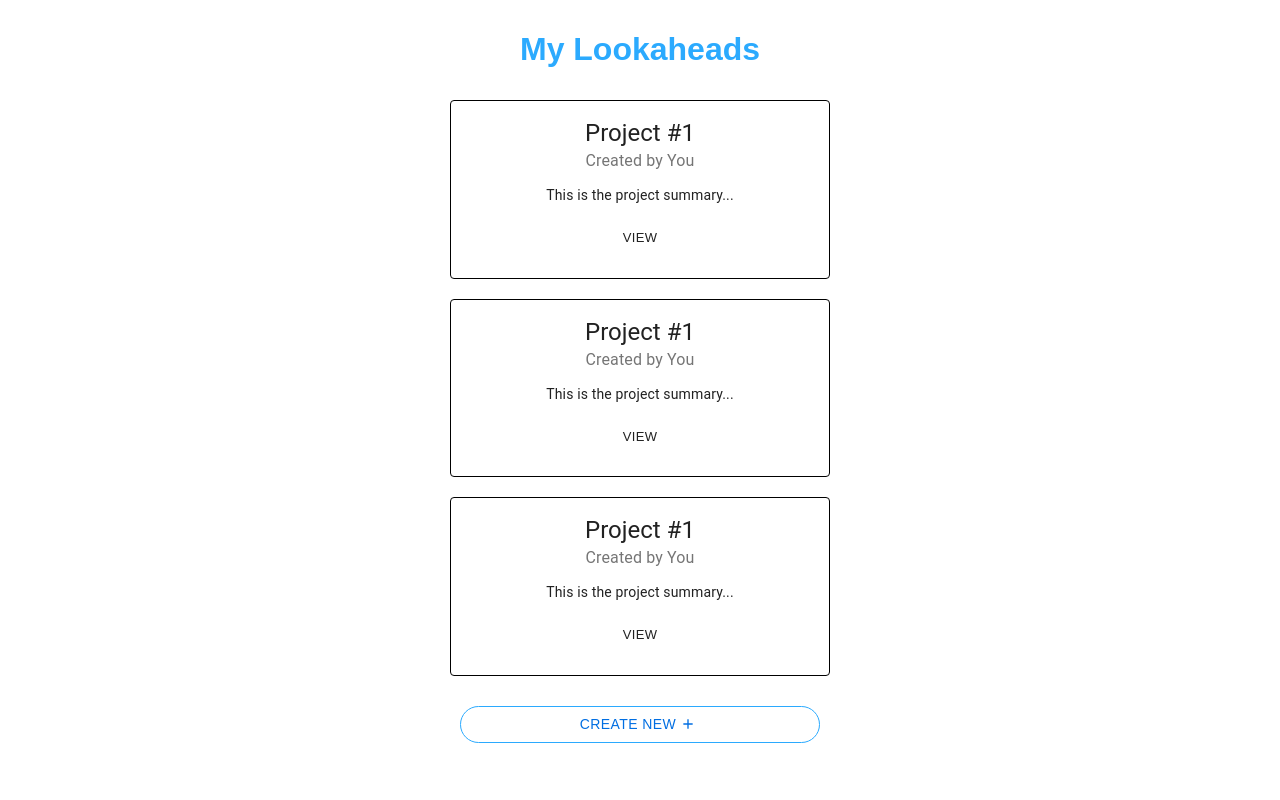
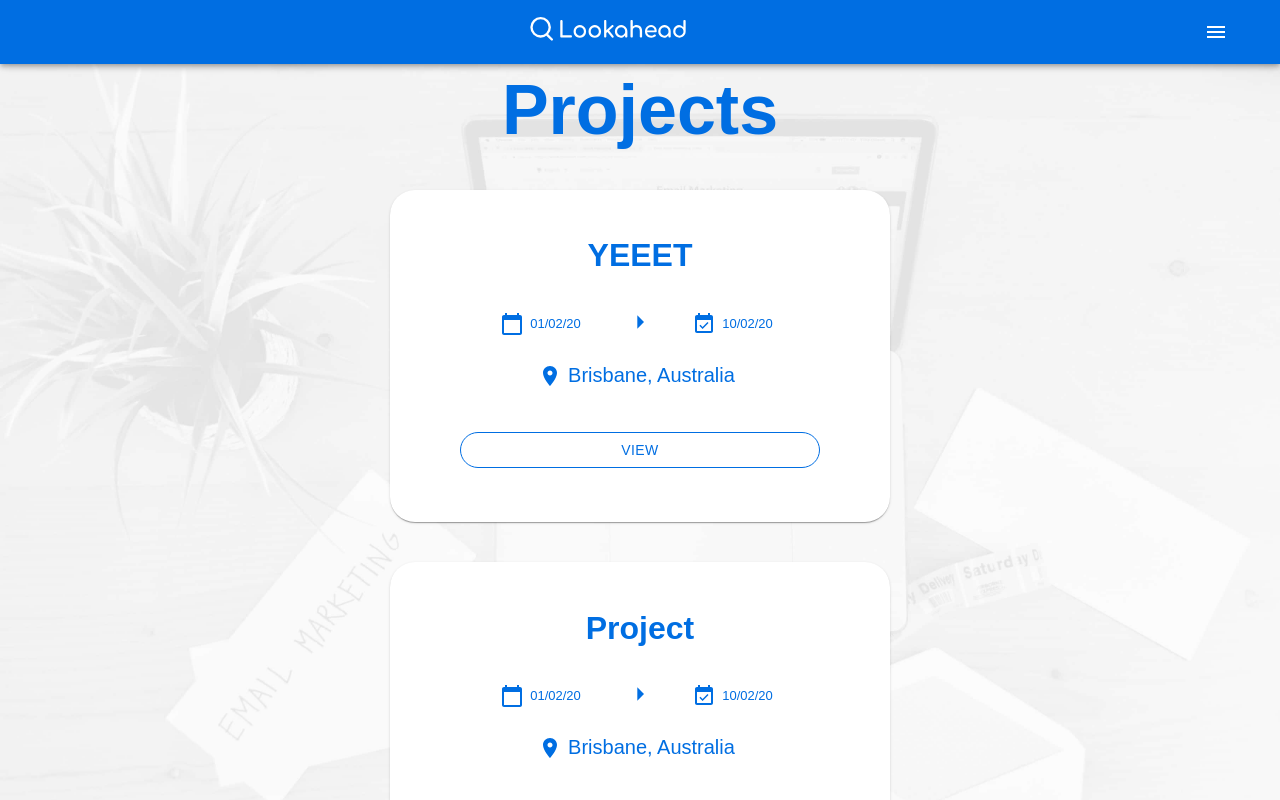
Before and after one commit to llausa/lookahead, a React (Create React App) app in the folder src/client/: page /projects in a window 1280 px wide. Shown: the top 800 px of the page. Built offline with nearby package versions, Linux system fonts and the light colour scheme.

Commit message:
Projects page complete

```diff
--- a/src/client/src/components/CardContainer.js
+++ b/src/client/src/components/CardContainer.js
@@ -40,7 +40,7 @@ const CardContainer = (props) => {
 
 
     return (
-        <div data-cy="homeView" style={page}>
+        <div style={page}>
             <Card style={card}>
                 <div style={innerDiv} >
                     {props.children}
--- a/src/client/src/components/Nav.js
+++ b/src/client/src/components/Nav.js
@@ -55,7 +55,7 @@ const Nav = (props) => {
             <KeyboardBackspaceIcon/>
           </IconButton>) : (<></>) }
         <img src={Logo} alt="Logo" style={logoStyle} className={classes.title} aria-label="logo"/>
-        {props.BackButton ? (
+        {props.MenuButton ? (
           <IconButton onClick={showMenu} edge="end" className={classes.menuButton} color="inherit" aria-label="Menu">
             <MenuIcon />
           </IconButton>) : (<></>) }
@@ -63,7 +63,9 @@ const Nav = (props) => {
       </AppBar>
     </div>
     <Menu checked={props.checked}/>
+    <div></div>
     </div>
+
   )
 }
 
--- a/src/client/src/components/ProjectCard.js
+++ b/src/client/src/components/ProjectCard.js
@@ -1,40 +1,90 @@
 import React from "react"
-
-import { makeStyles } from '@material-ui/core/styles'
 import Card from '@material-ui/core/Card'
-import CardActions from '@material-ui/core/CardActions'
 import CardContent from '@material-ui/core/CardContent'
-import Button from '@material-ui/core/Button'
-import Typography from '@material-ui/core/Typography'
-
-const useStyles = makeStyles({
-  card: {
-    minWidth: 275,
-    border: "1px solid black",
-    margin: "10px"
-  },
-  bullet: {
-    display: 'inline-block',
-    margin: '0 2px',
-    transform: 'scale(0.8)',
-  },
-  title: {
-    fontSize: 14,
-  },
-  pos: {
-    marginBottom: 12,
-  },
-})
+import ButtonInput from './ButtonInput'
+import Chip from '@material-ui/core/Chip'
+import CalendarTodayIcon from '@material-ui/icons/CalendarToday'
+import EventAvailableIcon from '@material-ui/icons/EventAvailable'
+import ArrowRightIcon from '@material-ui/icons/ArrowRight'
+import LocationOnIcon from '@material-ui/icons/LocationOn'
 
 
-function ProjectCard() {
+const innerDiv = {
+  display: 'flex',
+  flexDirection: 'column',
+  alignitems: 'center',
+  justifyContent: 'center',
+  textAlign: 'center',
+  color: '#006EE2',
+  padding: '10px',
+  maxWidth: '400px',
+  margin: 'auto',
+}
 
-    const classes = useStyles()
+const CardStyle = {
+  margin: "20px",
+  width: "90vw",
+  height: "auto",
+  maxWidth: "500px",
+  alignSelf: "center",
+  borderRadius: "25px"
+}
+
+const chipStyle = {
+  margin: "0px",
+  padding: "0px",
+  width: "40%",
+  backgroundColor: "white",
+  color: "#006EE2",
+}
+
+const chipStyle2 = {
+  margin: "20px",
+  padding: "0px",
+  fontSize: "20px",
+  backgroundColor: "white",
+  color: "#006EE2",
+}
+
+
+const ProjectCard = (props) => {
+
+
 
   return (
-          <Card className={classes.card} variant="outlined">
+    <Card  style={CardStyle}>
     <CardContent>
-            <Typography variant="h5" component="h2">
+    <div style={innerDiv}>
+      <h1>{props.title ? (`${props.title}`) : ("Project")}</h1>
+      <div>
+      <Chip
+        style={chipStyle}
+        icon={<CalendarTodayIcon />}
+        label={(props.startDate ? (`${props.startDate}`) : ("01/02/20"))}
+      />
+      < ArrowRightIcon style={{fontSize: "2rem", position: "relative", top: "10px"}}/>
+      <Chip
+        style={chipStyle}
+        icon={<EventAvailableIcon />}
+        label={(props.endDate ? (`${props.endDate}`) : ("10/02/20"))}
+      />
+      </div>
+      <Chip
+        style={chipStyle2}
+        icon={<LocationOnIcon />}
+        label={(props.location ? (`${props.location}`) : ("Brisbane, Australia"))}
+      />
+      <ButtonInput onClick={console.log("Event Clicked")} primary={true} color='primary' text="View" />
+    </div>
+    </CardContent>
+    </Card>
+  )
+}
+
+export default ProjectCard
+
+
+{/* <Typography variant="h5" component="h2">
   Project #1
 </Typography>
 <Typography className={classes.pos} color="textSecondary">
@@ -44,10 +94,4 @@ function ProjectCard() {
   This is the project summary...
 </Typography>
 <br />
-            <Button size="small">View</Button>
-          </CardContent>
-        </Card>
-        )
-}
-
-export default ProjectCard
+<Button size="small">View</Button> */}
--- a/src/client/src/components/views/ProjectsView.js
+++ b/src/client/src/components/views/ProjectsView.js
@@ -1,7 +1,10 @@
 import React from "react";
-import Button from '@material-ui/core/Button';
-import AddIcon from '@material-ui/icons/Add';
+import Button from '@material-ui/core/Button'
+import AddIcon from '@material-ui/icons/Add'
 import ProjectCard from '../ProjectCard'
+import Nav from '../Nav'
+import TitleText from '../TitleText'
+import Background from '../../images/WhiteBackgroundSmall.jpg'
 
 const mystyle = {
     display: "flex",
@@ -9,7 +12,7 @@ const mystyle = {
     alignitems: "center",
     justifyContent: "center",
     textAlign: "center",
-    color: "#2baafe",
+    color: "#006EE2",
     padding: "10px",
     maxWidth: "400px",
     margin: "auto",
@@ -22,9 +25,20 @@ const smallIcon= {
 }
 
 const buttonMain = {
-    color: "#2baafe",
+    color: "#006EE2",
     margin: "20px",
-    border: "1px solid rgb(43, 170, 254)"
+    border: "1px solid #006EE2",
+}
+
+const page ={
+    backgroundImage: `url(${Background})`,
+    backgroundSize: "cover",
+    height: "110%",
+    width: "100%",
+    position: "absolute",
+    flexDirection: "column",
+    alignitems: "center",
+    justifyContent: "center",
 }
 
 
@@ -32,19 +46,26 @@ function CreateNewPressed() {
     console.log("Create New Pressed")
 }
 
-function ProjectsView() {
+const ProjectsView = () => {
 
     return (
+        <>
+        <Nav MenuButton={true} />
+        <div style={page}>
+
+
+
         <div data-cy="projectsView" style={mystyle}>
-        <h1>My Lookaheads</h1>
+        <TitleText text="Projects" style={{ marginTop: "50px"}} />
 
-        <ProjectCard></ProjectCard>
-        <ProjectCard></ProjectCard>
-        <ProjectCard></ProjectCard>
+        <ProjectCard title="YEEET" />
+        <ProjectCard/>
 
         <Button onClick={CreateNewPressed} variant="outlined" style={buttonMain} color="primary">Create New <AddIcon style={smallIcon} /></Button>
         </div>
+        </div>
+        </>
     )
 }
 
-export default ProjectsView;
+export default ProjectsView
--- a/src/client/src/styles.css
+++ b/src/client/src/styles.css
@@ -67,3 +67,7 @@ body {
     max-width: 500px;
     margin: auto;
 }
+
+.MuiChip-icon {
+    color: rgb(0, 110, 226)!important;
+}
```
Lines whose indentation alone changed are shown as unchanged.
